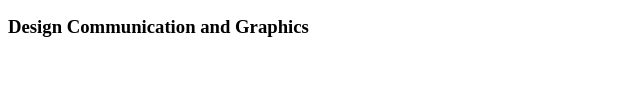
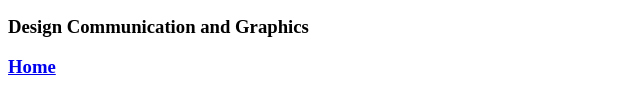
Before and after one commit to cormac149/cmc, a plain HTML site: page education.html in a window 1280 px wide. Shown: the part 553-664 px from the top of the page, 0-640 px from the left. Drawn offline with Linux system fonts and the light colour scheme.

Commit message:
updated navigation

```diff
--- a/education.html
+++ b/education.html
@@ -9,6 +9,9 @@
           <u>Education</u>
        </h1>
   </center>
+
+<!--comment  -->
+
    <h3>
      Student in Clonakilty Community College 2017-2023
      <p>-I volunteered as a mentor so new pupils coming into 1st year had an easier transition</p>
@@ -24,6 +27,6 @@
      <p>Accounting</p>
      <p>Design Communication and Graphics</p>
    </h3>
-
+  <h3><a href="index.html">Home</a></h3>
 </body>
 </html>
```
Also changed, not shown: work_experience.html (+1 -1 lines), readme.txt (added).
